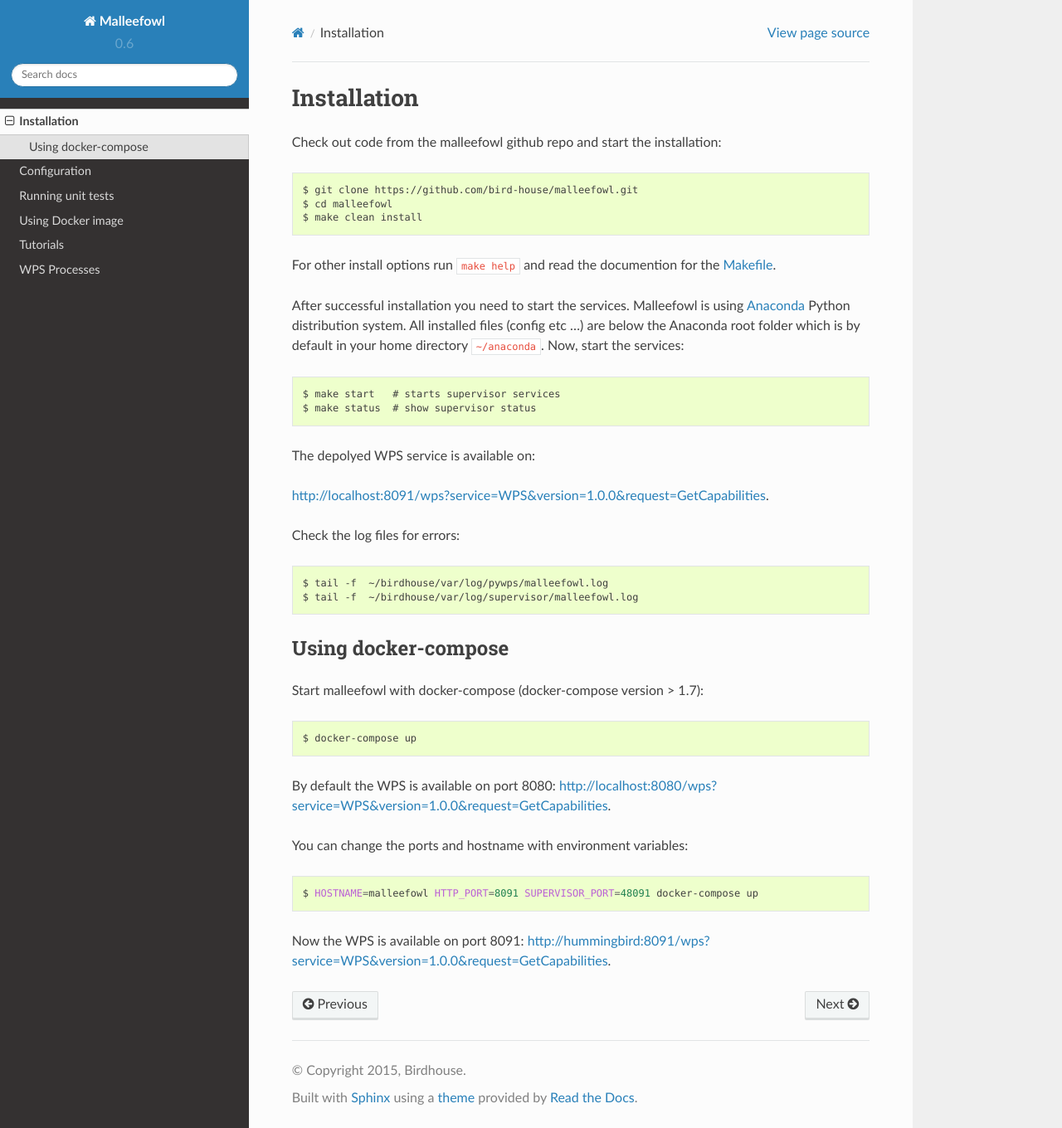
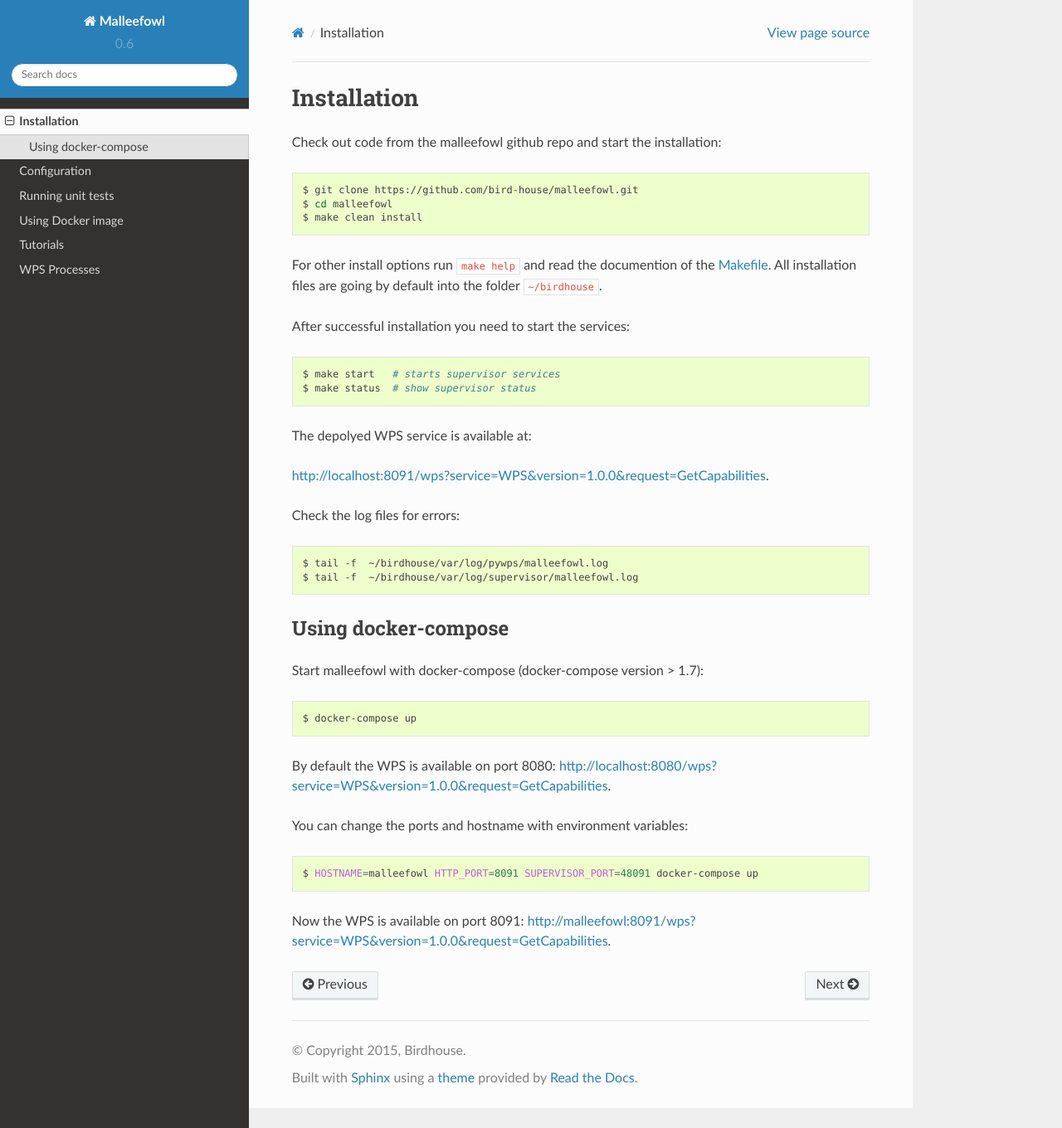
Before and after one commit to bird-house/malleefowl, a Sphinx documentation site: the page built from docs/source/installation.rst, in a window 1280 px wide and 1360 px high. Shown: the whole window at 83% size. Built offline with Sphinx 7.4.7 and the Read the Docs theme 2.0.0, drawn with Linux system fonts in a browser that asks for light colours.

Commit message:
fixed install doc

```diff
--- a/docs/source/installation.rst
+++ b/docs/source/installation.rst
@@ -3,24 +3,27 @@
 Installation
 ************
 
-Check out code from the malleefowl github repo and start the installation::
+Check out code from the malleefowl github repo and start the installation:
+
+.. code-block:: sh
 
    $ git clone https://github.com/bird-house/malleefowl.git
    $ cd malleefowl
    $ make clean install
 
-For other install options run ``make help`` and read the documention for the `Makefile <https://github.com/bird-house/birdhousebuilder.bootstrap/blob/master/README.rst>`_.
+For other install options run ``make help`` and read the documention of
+the `Makefile <https://github.com/bird-house/birdhousebuilder.bootstrap/blob/master/README.rst>`_.
+All installation files are going by default into the folder ``~/birdhouse``.
 
 After successful installation you need to start the
-services. Malleefowl is using `Anaconda`_
-Python distribution system. All installed files (config etc ...) are
-below the Anaconda root folder which is by default in your home
-directory ``~/anaconda``. Now, start the services::
+services:
+
+.. code-block:: sh
 
    $ make start   # starts supervisor services
    $ make status  # show supervisor status
 
-The depolyed WPS service is available on:
+The depolyed WPS service is available at:
 
 http://localhost:8091/wps?service=WPS&version=1.0.0&request=GetCapabilities.
 
@@ -40,12 +43,14 @@
 
   $ docker-compose up
 
-By default the WPS is available on port 8080: http://localhost:8080/wps?service=WPS&version=1.0.0&request=GetCapabilities.
+By default the WPS is available on port 8080:
+http://localhost:8080/wps?service=WPS&version=1.0.0&request=GetCapabilities.
 
 You can change the ports and hostname with environment variables:
 
 .. code-block:: sh
 
-  $ HOSTNAME=malleefowl HTTP_PORT=8091 SUPERVISOR_PORT=48091 docker-compose up
+    $ HOSTNAME=malleefowl HTTP_PORT=8091 SUPERVISOR_PORT=48091 docker-compose up
 
-Now the WPS is available on port 8091: http://hummingbird:8091/wps?service=WPS&version=1.0.0&request=GetCapabilities.
+Now the WPS is available on port 8091:
+http://malleefowl:8091/wps?service=WPS&version=1.0.0&request=GetCapabilities.
```
